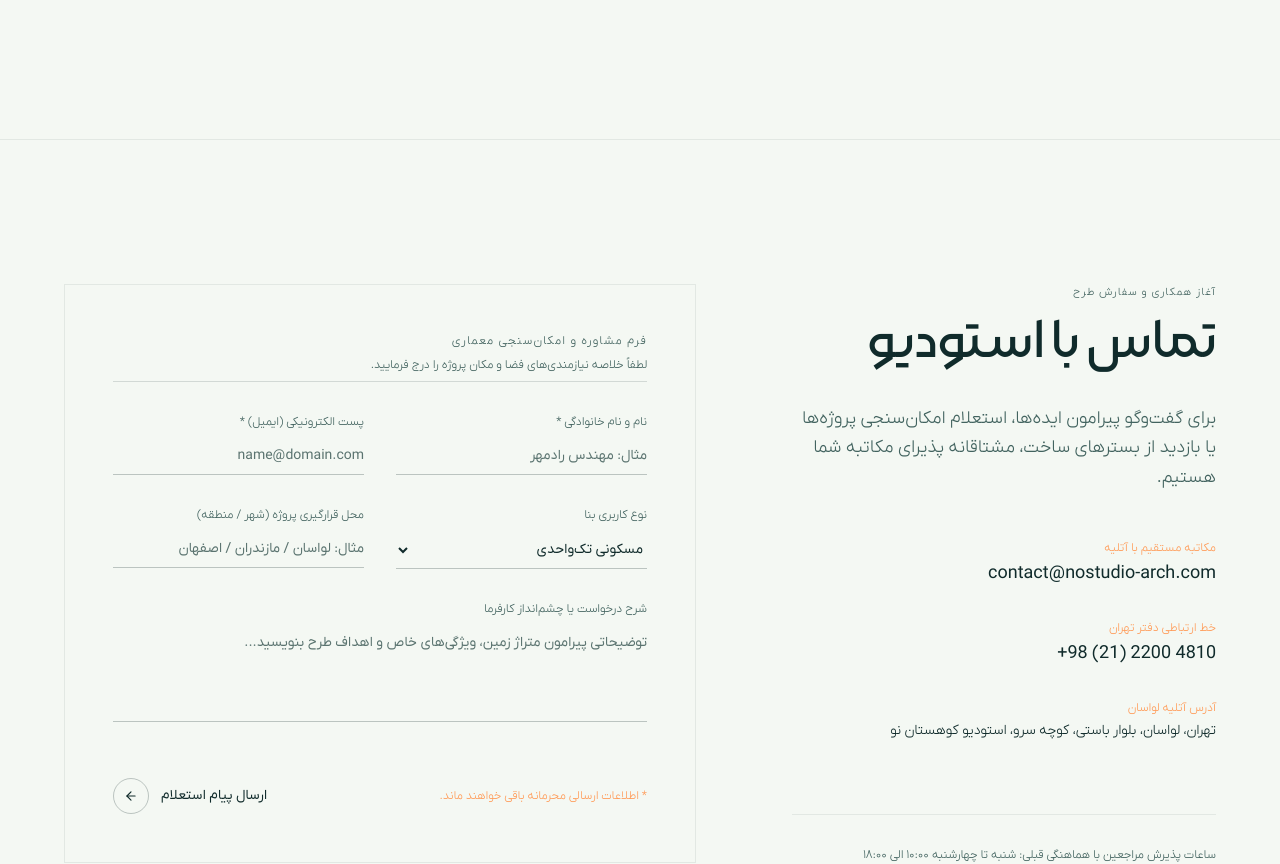
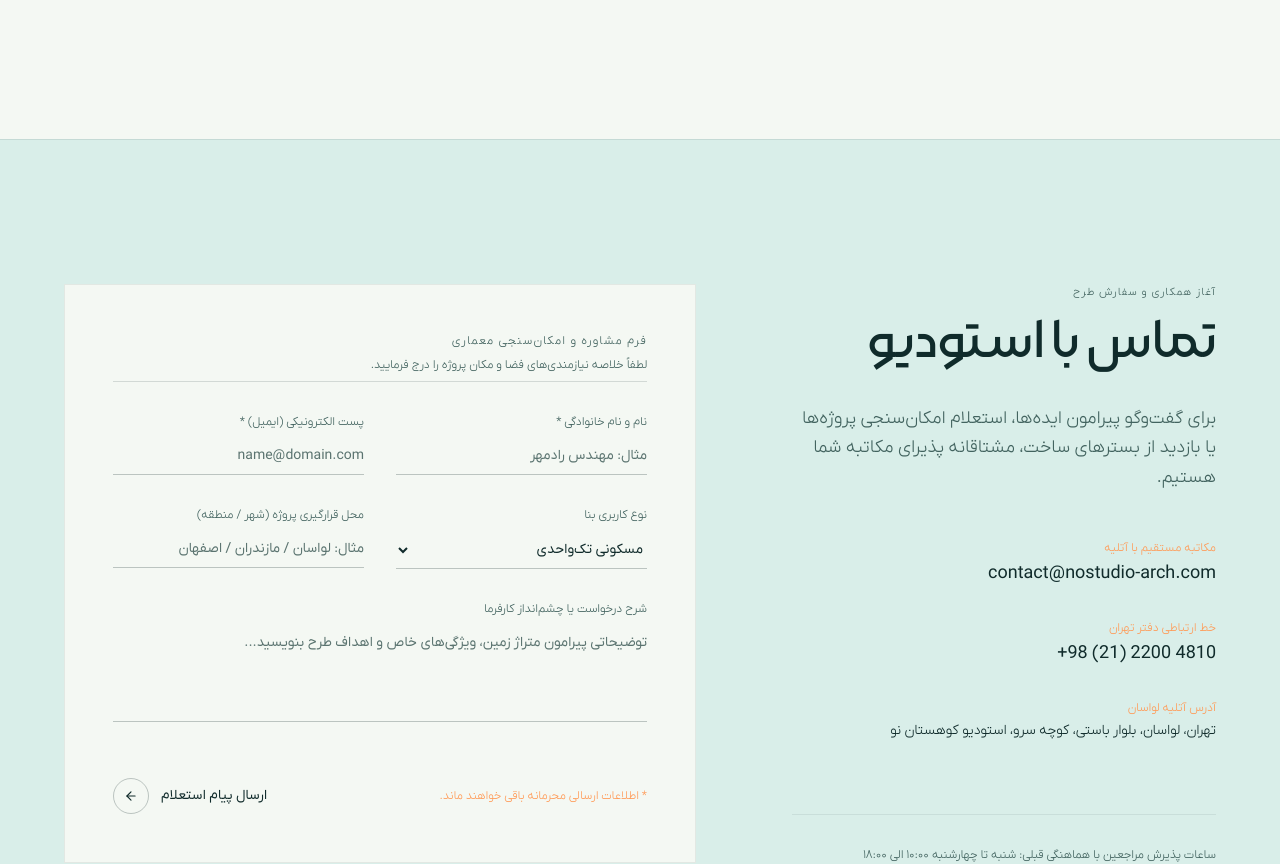
Before and after one commit to ParsaR082/studio, a Next.js app: page / in a window 1280 px wide. Shown: the part 7120-7984 px from the top of the page. Built offline with nearby package versions, Linux system fonts and the light colour scheme; a web font is replaced by a local one.

Commit message:
add seafoam contact surface

```diff
--- a/src/components/contact/ContactSection.tsx
+++ b/src/components/contact/ContactSection.tsx
@@ -32,7 +32,7 @@ const ContactSection: React.FC = () => {
     <section
       ref={sectionRef}
       id="contact"
-      className="py-24 md:py-36 px-6 sm:px-10 lg:px-16 border-t border-[#102B2B]/8 bg-[#F4F8F3] overflow-hidden"
+      className="py-24 md:py-36 px-6 sm:px-10 lg:px-16 border-t border-[#102B2B]/10 bg-[#A4E0D6]/25 overflow-hidden"
     >
       <div className="max-w-[1540px] mx-auto">
         <div className="grid grid-cols-1 lg:grid-cols-12 gap-16 lg:gap-24">
```
